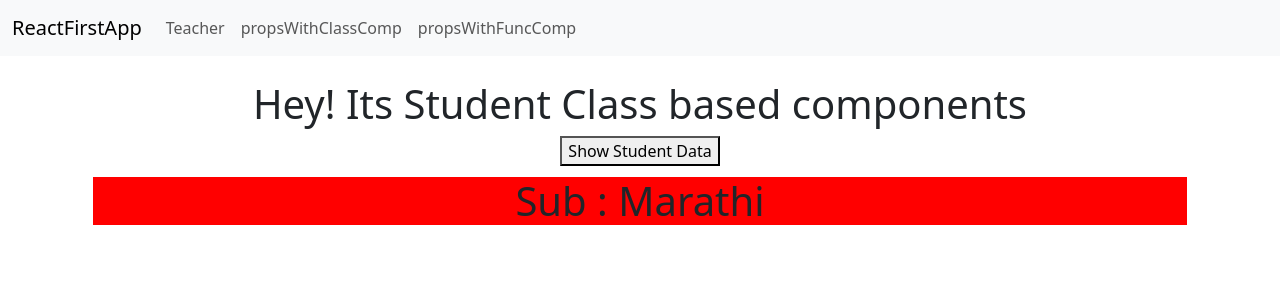
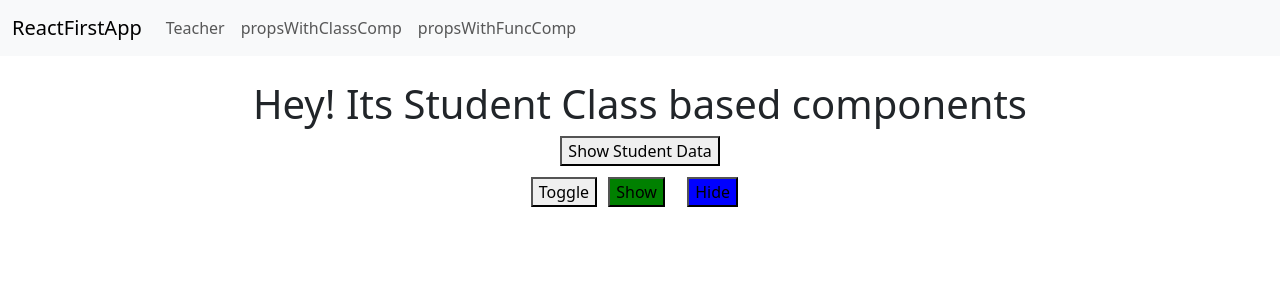
Before and after one commit to prasadkadam186/reactfirstapp, a React (Create React App) app: page /student in a window 1280 px wide. Shown: the top 300 px of the page. Built offline with nearby package versions, Linux system fonts and the light colour scheme.

Commit message:
Show, Hide and toggle button functionality completed for Subject component

```diff
--- a/src/ClassComponents/Subject.js
+++ b/src/ClassComponents/Subject.js
@@ -1,11 +1,29 @@
 // Prpos with class based components
 import React from "react";
 export class Subject extends React.Component{
+    constructor()
+    {
+        super();
+       this.state={
+        status:false
+       };
+    }
     render()
     {
         return(
             <div>
-                <h1 style={{backgroundColor:'red', margin:'1%'}}>Sub : {this.props.subjectName}</h1>
+                {/* Show and hide the data by state on click of below buttons */}
+                <button onClick={()=>this.setState({status: !this.state.status})}>Toggle</button>
+                <button onClick={()=>this.setState({status:true})} style={{backgroundColor:'green', margin:'1%'}}>Show</button>
+                <button onClick={()=>this.setState({status:false})} style={{backgroundColor:'Blue', margin:'1%'}}>Hide</button>
+                {
+                    this.state.status ?
+                    (<div>
+                        <h4>This is Subject class based component called </h4>
+                        <h1 style={{backgroundColor:'red', margin:'1%'}}>Sub : {this.props.subjectName}</h1>
+                    </div>)
+                    : null
+                }
             </div>
         )
     }
```
